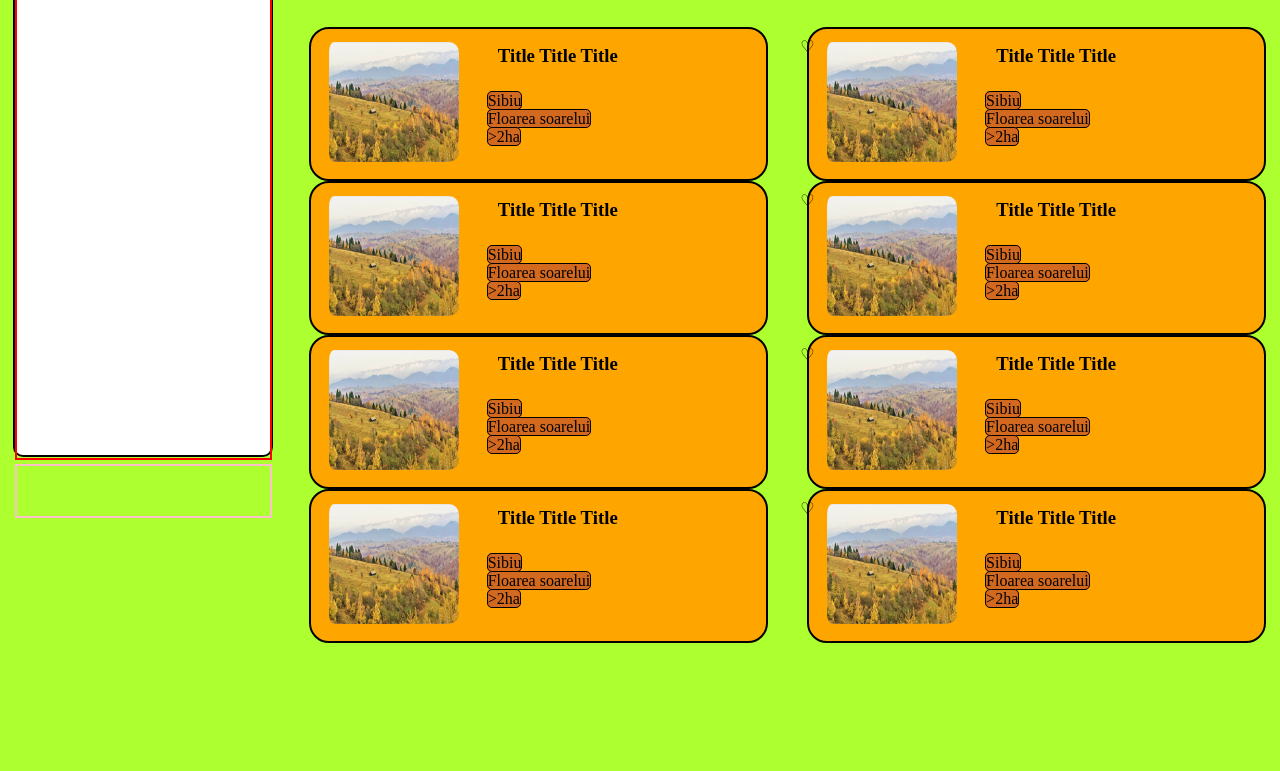
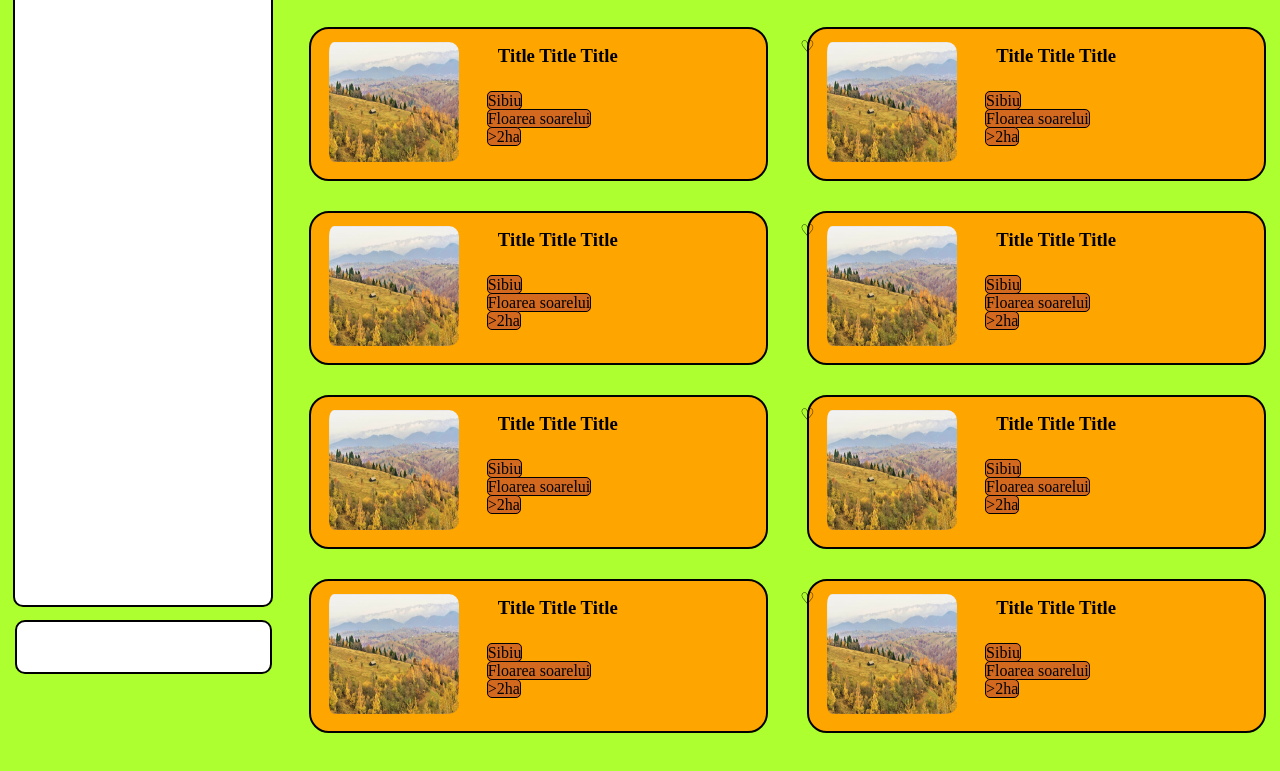
Before and after one commit to DusciucDaniel/HiveMind, a plain HTML site: page index.html in a window 1280 px wide. Shown: the part 115-886 px from the top of the page. Before the commit the page ends 800 px from the top, so only its background shows below. Drawn offline with Linux system fonts and the light colour scheme.

Commit message:
9 Mar 2025, 00:26

```diff
--- a/style.css
+++ b/style.css
@@ -7,7 +7,7 @@ LeftTab {
     display: inline-block;
     position: fixed;
     width: 20%;
-    height: 560px;
+    height: 710px;
     margin: 0 20% 100% 5px;
     background-color: white;
     z-index: 1;
@@ -20,10 +20,9 @@ Logo {
 }
 
 Filters {
-    border: 2px solid red;
     display: inline-block;
     width: 99%;
-    height: 86%;
+    height: 89%;
 }
 
 RightTab{
@@ -54,6 +53,7 @@ Products {
     height: 150px;
     border-radius: 20px;
     background-color: orange;
+    margin-bottom: 30px;
 }
 
 img {
@@ -91,10 +91,13 @@ Like {
 }
 
 Options {
-    border: 2px solid pink;
+    border: 2px solid black;
     display: inline-block;
     width: 99%;
     height: 50px;
+    margin-top: 10px;
+    border-radius: 10px;
+    background-color: white;
 }
 
 #LogoImg {
```
